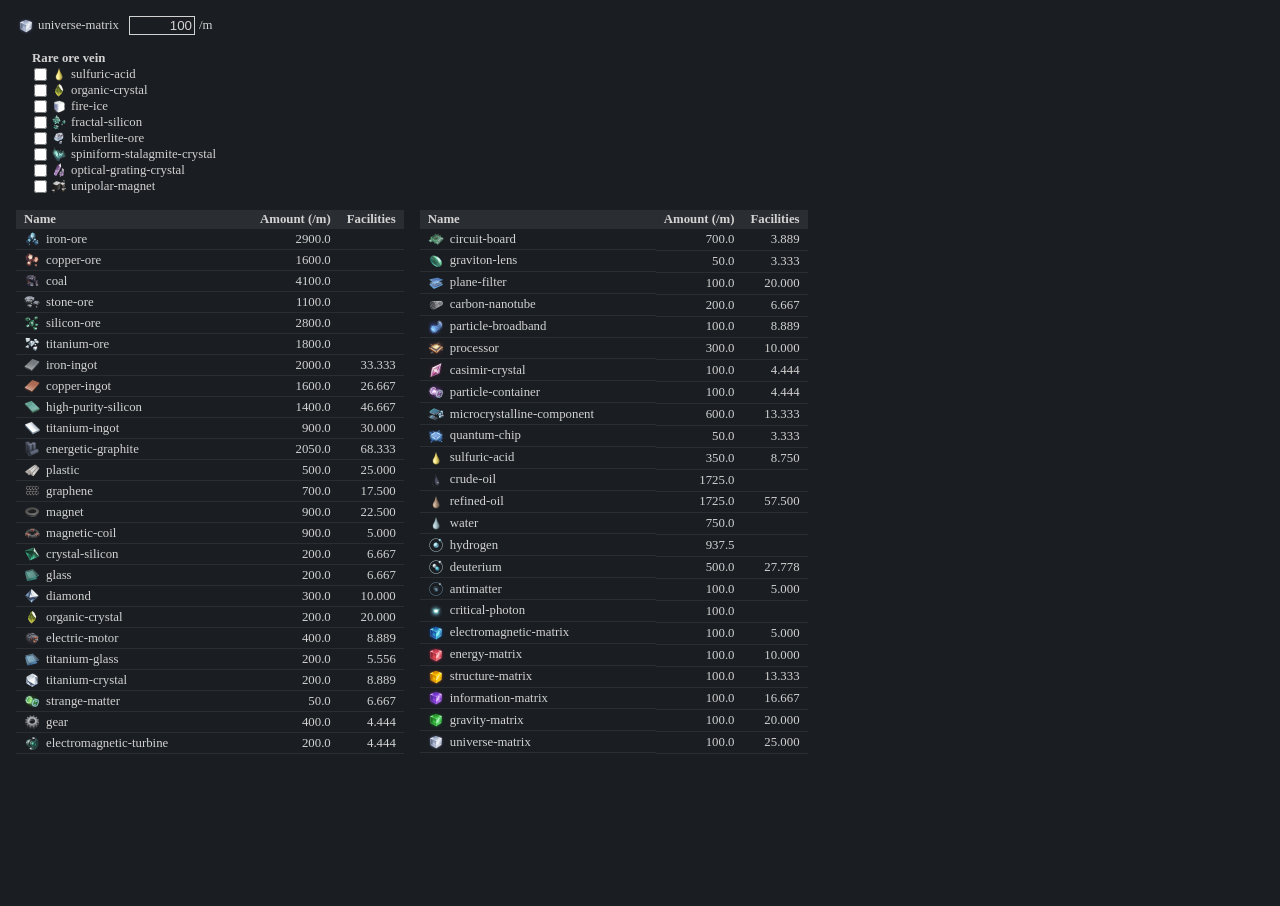
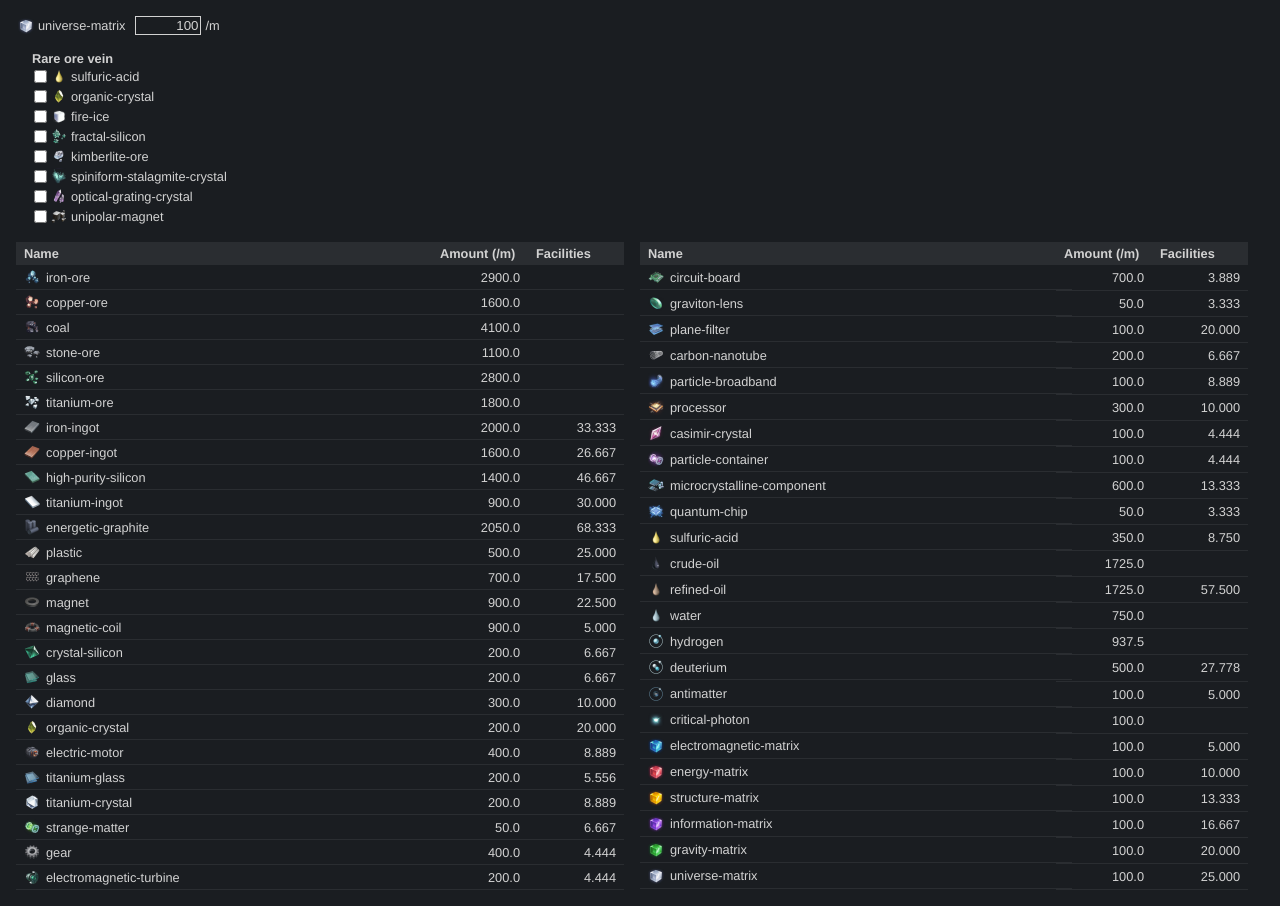
Before and after one commit to migiyubi/dsp-balance, a website built with webpack: page src/html/index.html in a window 1280 px wide. Before the commit the page ends 800 px from the top, so only its background shows below. Built offline with nearby package versions, Linux system fonts and the light colour scheme; files whose address does not match are found by name.

Commit message:
Improve UI

```diff
--- a/src/css/main.css
+++ b/src/css/main.css
@@ -1,5 +1,6 @@
 body {
   font-size: 0.8em;
+  font-family: Helvetica, Arial, sans-serif;
   color: #d2d2d2;
   background-color: #1a1d21;
 }
@@ -23,10 +24,11 @@ body > * {
 table {
   border-collapse: separate;
   border-spacing: 0;
+  width: 100%;
 }
 
 td {
-  padding: 2px 8px;
+  padding: 4px 8px;
 }
 
 thead td {
@@ -41,7 +43,7 @@ tbody td {
 .item-name {
   display: flex;
   align-items: center;
-  width: 220px;
+  width: 100%;
 }
 
 .item-name * {
@@ -50,6 +52,7 @@ tbody td {
 
 .item-amount, .item-facilities {
   text-align: right;
+  width: 80px;
 }
 
 #target-amount-container {
@@ -83,5 +86,5 @@ input[type="text"] {
 }
 
 #rare-ore-chooser-container > * > * {
-  margin: 0 2px;
+  margin: 2px;
 }
--- a/src/js/index.js
+++ b/src/js/index.js
@@ -37,10 +37,10 @@ class TableRenderer {
         let tableNum;
         const w = window.innerWidth;
 
-        if (w < 920) {
+        if (w < 900) {
             tableNum = 1;
         }
-        else if (w < 1360) {
+        else if (w < 1300) {
             tableNum = 2;
         }
         else {
@@ -225,6 +225,7 @@ class App {
         document.querySelector('#table-container').appendChild(this._renderer.domElement);
 
         const inputTargetAmount = document.querySelector('#target-amount');
+        inputTargetAmount.setAttribute('type', 'text');
         inputTargetAmount.addEventListener('input', (e) => {
             const f = parseFloat(e.target.value);
 
```
